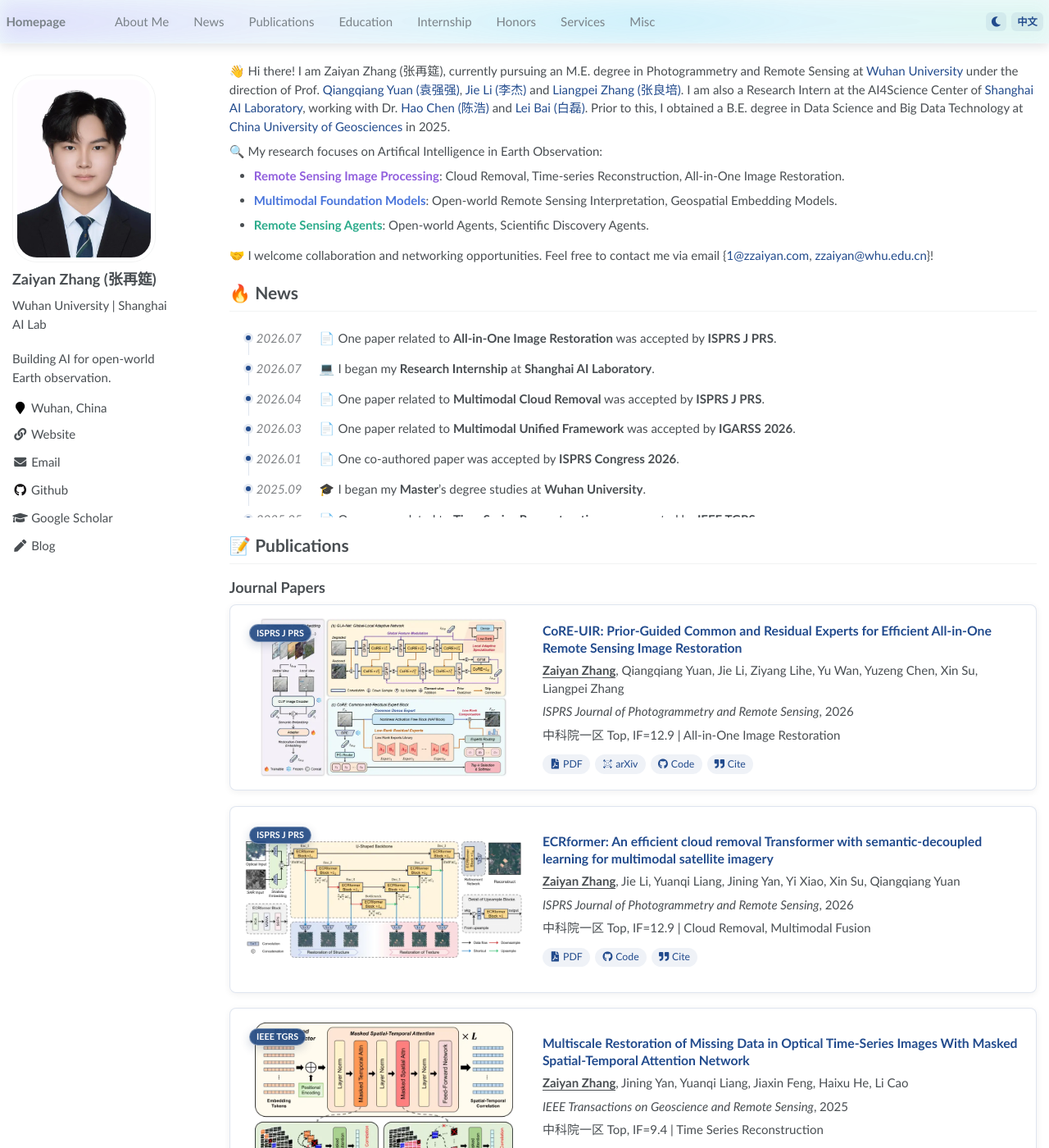
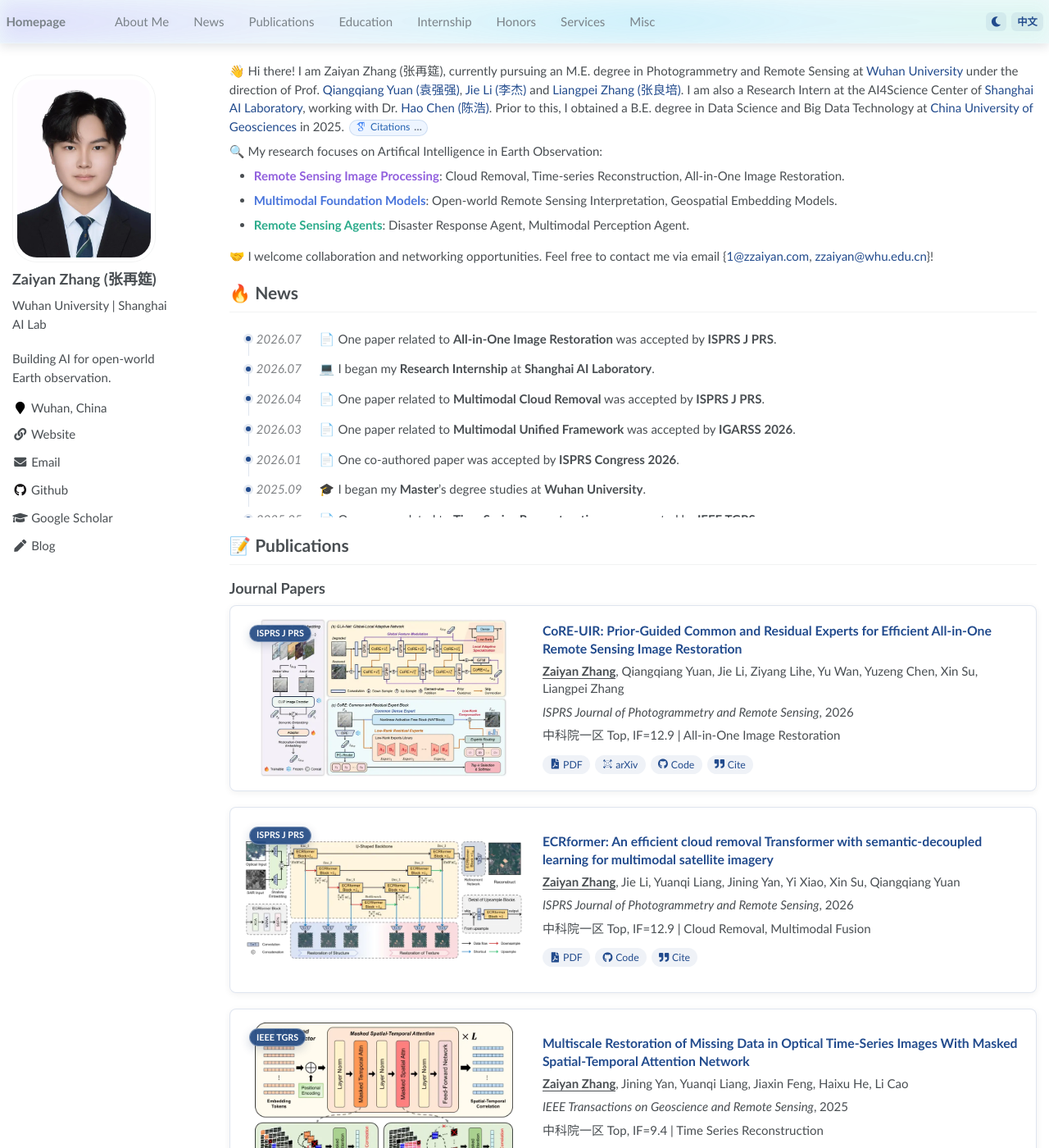
Before and after one commit to zzaiyan/zzaiyan.github.io, a Jekyll site: the page built from _pages/about.md, in a window 1280 px wide and 1400 px high. Shown: the whole window at 82% size. Built offline with Jekyll 4.4.1, drawn with Linux system fonts in a browser that asks for light colours; some web fonts are replaced; a script that is not in the unit is left out.

Commit message:
优化学术徽章与主页研究信息

```diff
--- a/_data/internship.json
+++ b/_data/internship.json
@@ -9,7 +9,7 @@
         "department_zh": "AI4Science 中心",
         "period": "2026.07 - Present",
         "period_zh": "2026.07 - 至今",
-        "hosts": "Dr. [Hao Chen](https://justchenhao.github.io) and Dr. [Lei Bai](http://leibai.site)",
-        "hosts_zh": "[陈浩](https://justchenhao.github.io) 博士 与 [白磊](http://leibai.site) 博士"
+        "hosts": "Dr. [Hao Chen](https://justchenhao.github.io)",
+        "hosts_zh": "[陈浩](https://justchenhao.github.io) 博士"
     }
 ]
--- a/_includes/google-scholar-badge.html
+++ b/_includes/google-scholar-badge.html
@@ -1,12 +1,11 @@
-{% assign scholar_config = site.google_scholar %}
-{% assign scholar_id = include.scholar_id | default: scholar_config.id %}
-{% assign scholar_url = include.url | default: site.author.googlescholar %}
-{% unless scholar_url %}
-  {% assign scholar_url = "https://scholar.google.com/citations?user=" | append: scholar_id %}
-{% endunless %}
-
-<a class="google-scholar-badge" href="{{ scholar_url }}" target="_blank" rel="noopener" data-state="loading" aria-label="Google Scholar citations">
-  <i class="ai ai-google-scholar" aria-hidden="true"></i>
-  <span class="google-scholar-badge__label">Citations</span>
-  <strong class="google-scholar-badge__count">...</strong>
-</a>
+{%- assign scholar_config = site.google_scholar -%}
+{%- assign scholar_id = include.scholar_id | default: scholar_config.id -%}
+{%- assign scholar_url = include.url | default: site.author.googlescholar -%}
+{%- unless scholar_url -%}
+  {%- assign scholar_url = "https://scholar.google.com/citations?user=" | append: scholar_id -%}
+{%- endunless -%}
+{%- assign badge_class = "google-scholar-badge" -%}
+{%- if include.inline -%}
+  {%- assign badge_class = badge_class | append: " google-scholar-badge--inline" -%}
+{%- endif -%}
+<a class="{{ badge_class }}" href="{{ scholar_url }}" target="_blank" rel="noopener" data-state="loading" aria-label="Google Scholar citations"><i class="ai ai-google-scholar" aria-hidden="true"></i><span class="google-scholar-badge__label">Citations</span><strong class="google-scholar-badge__count">...</strong></a>
--- a/_pages/about.md
+++ b/_pages/about.md
@@ -12,15 +12,13 @@ redirect_from:
 
 <div class="lang-en" markdown="1">
 
-👋 Hi there! I am Zaiyan Zhang (张再筵), currently pursuing an M.E. degree in Photogrammetry and Remote Sensing at [Wuhan University](https://www.whu.edu.cn/) under the direction of Prof. [Qiangqiang Yuan (袁强强)](https://scholar.google.com/citations?user=aItnA-sAAAAJ), [Jie Li (李杰)](https://scholar.google.com/citations?user=W4VvnDMAAAAJ) and [Liangpei Zhang (张良培)](https://scholar.google.com/citations?user=yFEl8hcAAAAJ). I am also a Research Intern at the AI4Science Center of [Shanghai AI Laboratory](https://www.shlab.org.cn/), working with Dr. [Hao Chen (陈浩)](https://justchenhao.github.io) and [Lei Bai (白磊)](http://leibai.site). Prior to this, I obtained a B.E. degree in Data Science and Big Data Technology at [China University of Geosciences](https://www.cug.edu.cn/) in 2025.
-
-<!-- {% include google-scholar-badge.html %} -->
+👋 Hi there! I am Zaiyan Zhang (张再筵), currently pursuing an M.E. degree in Photogrammetry and Remote Sensing at [Wuhan University](https://www.whu.edu.cn/) under the direction of Prof. [Qiangqiang Yuan (袁强强)](https://scholar.google.com/citations?user=aItnA-sAAAAJ), [Jie Li (李杰)](https://scholar.google.com/citations?user=W4VvnDMAAAAJ) and [Liangpei Zhang (张良培)](https://scholar.google.com/citations?user=yFEl8hcAAAAJ). I am also a Research Intern at the AI4Science Center of [Shanghai AI Laboratory](https://www.shlab.org.cn/), working with Dr. [Hao Chen (陈浩)](https://justchenhao.github.io). Prior to this, I obtained a B.E. degree in Data Science and Big Data Technology at [China University of Geosciences](https://www.cug.edu.cn/) in 2025. {% include google-scholar-badge.html inline=true %}
 
 🔍 My research focuses on Artifical Intelligence in Earth Observation:
 
 - **<span style="color: #915fddff;">Remote Sensing Image Processing</span>**: Cloud Removal, Time-series Reconstruction, All-in-One Image Restoration.
 - **<span style="color: #4874dbff;">Multimodal Foundation Models</span>**: Open-world Remote Sensing Interpretation, Geospatial Embedding Models.
-- **<span style="color: #2bab8bff;">Remote Sensing Agents</span>**: Open-world Agents, Scientific Discovery Agents.
+- **<span style="color: #2bab8bff;">Remote Sensing Agents</span>**: Disaster Response Agent, Multimodal Perception Agent.
 
 🤝 I welcome collaboration and networking opportunities. Feel free to contact me via email {[1@zzaiyan.com](mailto:1@zzaiyan.com), [zzaiyan@whu.edu.cn](mailto:zzaiyan@whu.edu.cn)}!
 
@@ -28,15 +26,13 @@ redirect_from:
 
 <div class="lang-zh" markdown="1">
 
-👋 大家好！我是张再筵，目前在[武汉大学](https://www.whu.edu.cn/)攻读摄影测量与遥感专业硕士学位，师从[袁强强](https://scholar.google.com/citations?user=aItnA-sAAAAJ)、[李杰](https://scholar.google.com/citations?user=W4VvnDMAAAAJ)与[张良培](https://scholar.google.com/citations?user=yFEl8hcAAAAJ)教授。我同时也在[上海人工智能实验室](https://www.shlab.org.cn/) AI4Science 中心担任研究实习生，与[陈浩](https://justchenhao.github.io)与[白磊](http://leibai.site)博士合作。此前，我于2025年在[中国地质大学（武汉）](https://www.cug.edu.cn/)获得数据科学与大数据技术专业学士学位。
-
-{% include google-scholar-badge.html %}
+👋 大家好！我是张再筵，目前在[武汉大学](https://www.whu.edu.cn/)攻读摄影测量与遥感专业硕士学位，师从[袁强强](https://scholar.google.com/citations?user=aItnA-sAAAAJ)、[李杰](https://scholar.google.com/citations?user=W4VvnDMAAAAJ)与[张良培](https://scholar.google.com/citations?user=yFEl8hcAAAAJ)教授。我同时也在[上海人工智能实验室](https://www.shlab.org.cn/) AI4Science 中心担任研究实习生，与[陈浩](https://justchenhao.github.io)博士合作。此前，我于2025年在[中国地质大学（武汉）](https://www.cug.edu.cn/)获得数据科学与大数据技术专业学士学位。 {% include google-scholar-badge.html inline=true %}
 
 🔍 我的研究聚焦于人工智能在地球观测中的应用：
 
 - **<span style="color: #915fddff;">遥感图像处理</span>**：去云、时序重建、一体化图像复原。
 - **<span style="color: #4874dbff;">多模态基础模型</span>**：开放世界遥感解译、地理空间嵌入模型。
-- **<span style="color: #2bab8bff;">遥感智能体</span>**：开放世界智能体、科学发现智能体。
+- **<span style="color: #2bab8bff;">遥感智能体</span>**：灾害响应智能体、多模态感知智能体。
 
 🤝 欢迎合作与交流！您可以通过邮箱 {[1@zzaiyan.com](mailto:1@zzaiyan.com), [zzaiyan@whu.edu.cn](mailto:zzaiyan@whu.edu.cn)} 联系我。
 
--- a/_sass/_publication-cards.scss
+++ b/_sass/_publication-cards.scss
@@ -332,6 +332,12 @@ $compact-card-padding-block: 0.9em;
   }
 }
 
+.google-scholar-badge--inline {
+  margin: 0 0.2em;
+  padding: 0.12em 0.55em;
+  vertical-align: middle;
+}
+
 .google-scholar-badge__count {
   color: #174ea6;
   font-weight: 700;
```
